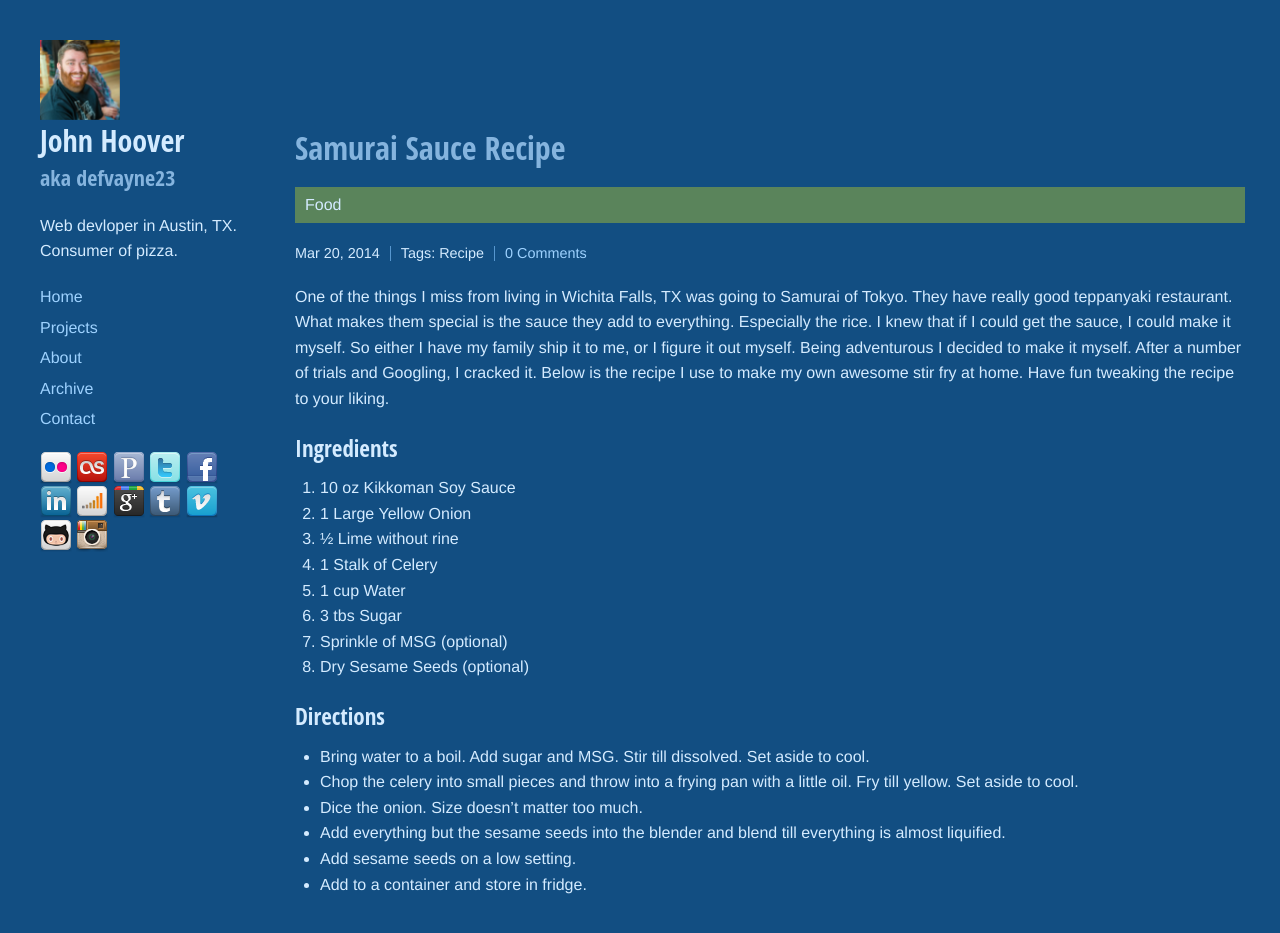
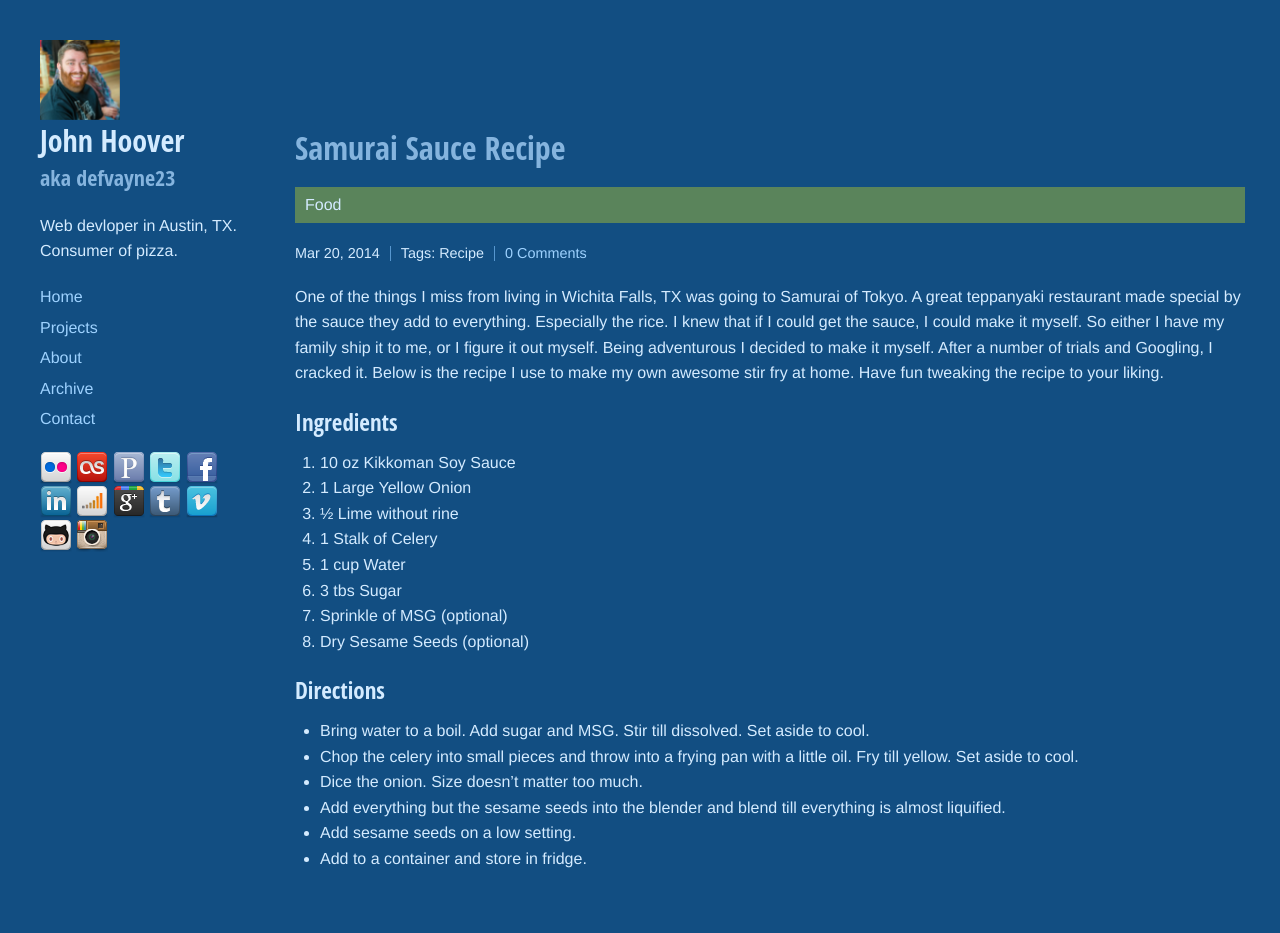
Before and after one commit to defvayne23/defvayne23.com, a Jekyll site: the page built from _posts/2014-03-20-samurai-sauce-recipe.markdown, in a window 1280 px wide and 957 px high. Shown: the top 933 px of the window. Built offline with Jekyll 4.4.1, drawn with Linux system fonts in a browser that asks for light colours; Markdown is read by kramdown in place of the engine named in the settings; comment, search, counter and statistics services are not loaded.

Commit message:
Rewrite a sentence.

```diff
--- a/_posts/2014-03-20-samurai-sauce-recipe.markdown
+++ b/_posts/2014-03-20-samurai-sauce-recipe.markdown
@@ -10,7 +10,7 @@ tags:
 - Recipe
 ---
 
-One of the things I miss from living in Wichita Falls, TX was going to Samurai of Tokyo. They have really good teppanyaki restaurant. What makes them special is the sauce they add to everything. Especially the rice. I knew that if I could get the sauce, I could make it myself. So either I have my family ship it to me, or I figure it out myself. Being adventurous I decided to make it myself. After a number of trials and Googling, I cracked it. Below is the recipe I use to make my own awesome stir fry at home. Have fun tweaking the recipe to your liking.
+One of the things I miss from living in Wichita Falls, TX was going to Samurai of Tokyo. A great teppanyaki restaurant made special by the sauce they add to everything. Especially the rice. I knew that if I could get the sauce, I could make it myself. So either I have my family ship it to me, or I figure it out myself. Being adventurous I decided to make it myself. After a number of trials and Googling, I cracked it. Below is the recipe I use to make my own awesome stir fry at home. Have fun tweaking the recipe to your liking.
 
 <!-- /excerpt -->
 
```
